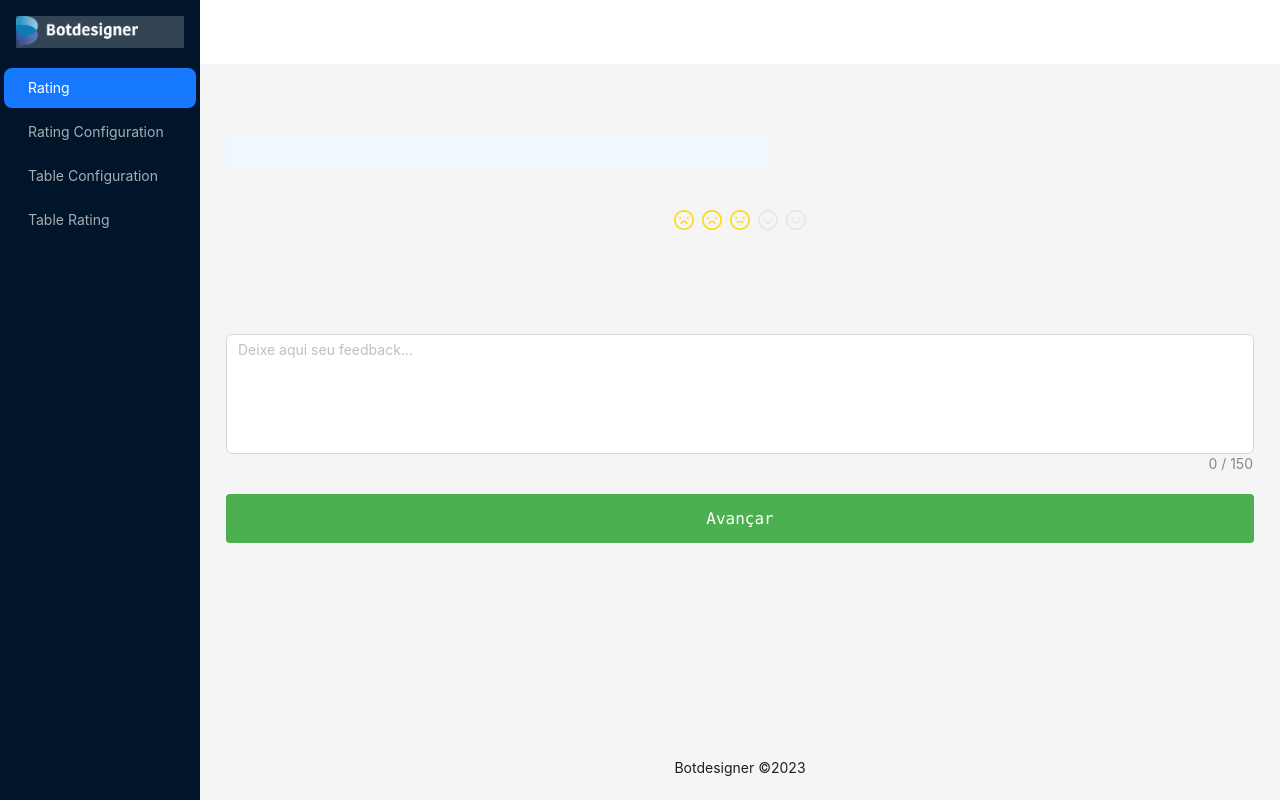
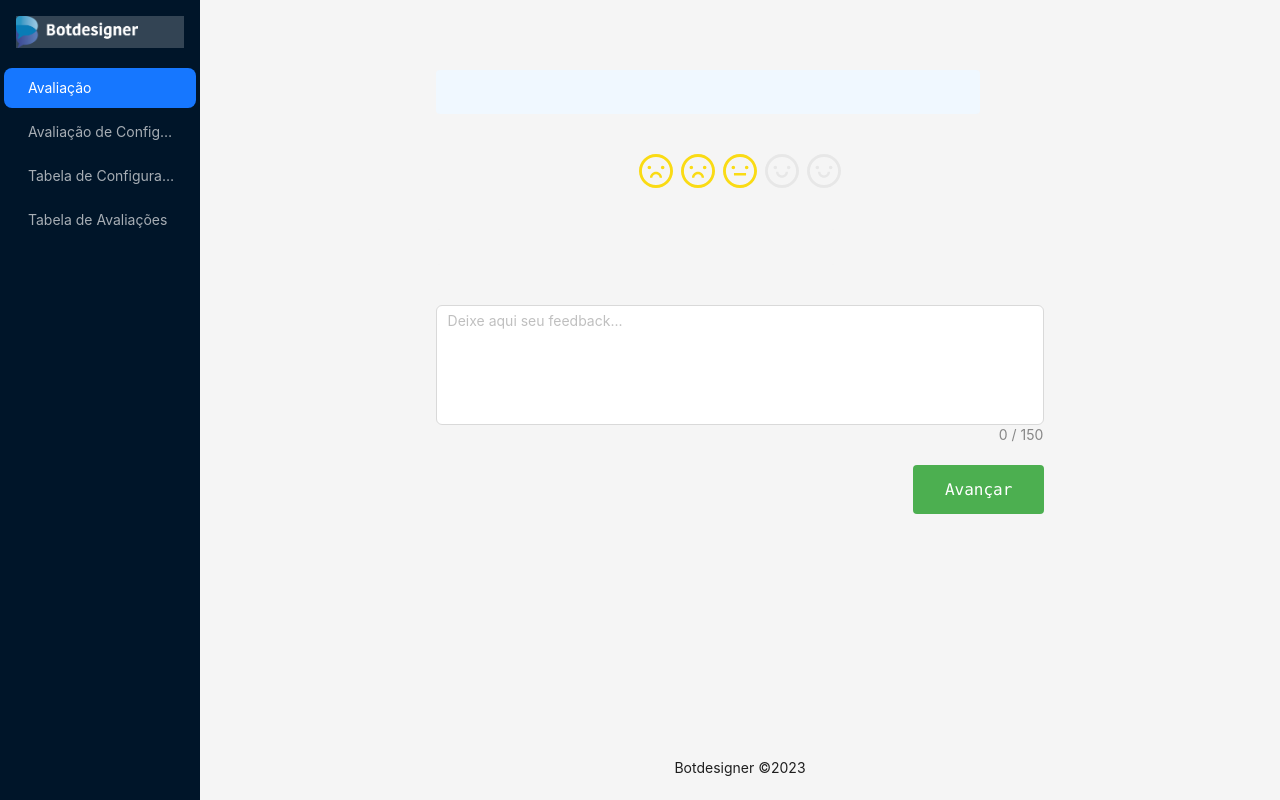
Before and after one commit to Cypirando/configuration-messages, a React (Create React App) app: page /rating in a window 1280 px wide. Built offline with nearby package versions, Linux system fonts and the light colour scheme.

Commit message:
atualizando o projeto

```diff
--- a/public/index.html
+++ b/public/index.html
@@ -12,7 +12,7 @@
 
     <title>Notification Service</title>
   </head>
-  <body style="margin: 0">
+  <body style="margin: 0;">
     <noscript>You need to enable JavaScript to run this app.</noscript>
     <div id="root"></div>
   </body>
--- a/src/components/Button/index.tsx
+++ b/src/components/Button/index.tsx
@@ -3,11 +3,11 @@ import { StyledButton } from "./styles";
 
 interface ButtonProps {
    onClick: (event: React.MouseEvent<HTMLButtonElement>) => void;
-  children:React.ReactNode;
+   text: string;
 }
 
 const Button = (props: ButtonProps) => {
-  return <StyledButton onClick={props.onClick}>{props.children}</StyledButton>;
+  return <StyledButton onClick={props.onClick}>{props.text}</StyledButton>;
 };
 
 export default Button;
--- a/src/components/Form/styles.ts
+++ b/src/components/Form/styles.ts
@@ -2,7 +2,7 @@ import styled from "styled-components";
 
 export const StyledForm = styled.form`
   padding: 10px;
-  width: 100%;
+  width: 60%;
   display: grid;
   row-gap: 40px;
 `;
--- a/src/components/Navbar/index.tsx
+++ b/src/components/Navbar/index.tsx
@@ -131,37 +131,37 @@ const App: React.FC = () => {
   }, [location.pathname]);
 
   return (
-    <Layout style={{ minHeight: "100vh" }}>
-      <Sider>
+
+    <Layout  style={{ minHeight: "100vh" }}>
+      <Sider >
         <StyledLogo>
           <img src="/logo-botdesigner-light.png" alt="Logo" height="32px" />
         </StyledLogo>
         <Menu theme="dark" selectedKeys={[selectedKey]} mode="inline">
           <Menu.Item key="rating" onClick={() => handleMenuClick("rating")}>
-            Rating
+            Avaliação
           </Menu.Item>
           <Menu.Item
             key="rating-configuration"
             onClick={() => handleMenuClick("rating-configuration")}
           >
-            Rating Configuration
+            Avaliação de Configuração
           </Menu.Item>
           <Menu.Item
             key="table-configuration"
             onClick={() => handleMenuClick("table-configuration")}
           >
-            Table Configuration
+            Tabela de Configurações
           </Menu.Item>
           <Menu.Item
             key="table-rating"
             onClick={() => handleMenuClick("table-rating")}
           >
-            Table Rating
+            Tabela de Avaliações
           </Menu.Item>
         </Menu>
       </Sider>
       <Layout>
-        <Header style={{ background: "#fff", padding: 0 }} />
         <Content style={{ margin: "0 16px" }}>{selectedComponent}</Content>
         <Footer style={{ textAlign: "center" }}>Botdesigner ©2023</Footer>
       </Layout>
--- a/src/components/Stars/index.tsx
+++ b/src/components/Stars/index.tsx
@@ -1,5 +1,6 @@
 import { FrownOutlined, MehOutlined, SmileOutlined } from "@ant-design/icons";
 import { Rate } from "antd";
+import { StyledStar } from "./styles";
 
 const customIcons: Record<number, React.ReactNode> = {
   1: <FrownOutlined />,
@@ -21,7 +22,9 @@ const Stars: React.FC<StarProps> = ({ onChange, value }) => {
   };
   return (
     <>
-      <Rate defaultValue={3} character={character} onChange={handleChange} />
+
+        <Rate defaultValue={3} character={character} onChange={handleChange}  style={{ fontSize: "34px" }} />
+
     </>
   );
 };
--- /dev/null
+++ b/src/components/Stars/styles.ts
@@ -0,0 +1,5 @@
+import styled from "styled-components";
+
+export const StyledStar = styled.button`
+font-size: 35px;
+`;
--- a/src/components/TableConfig/index.tsx
+++ b/src/components/TableConfig/index.tsx
@@ -79,7 +79,7 @@ const TableConfig: React.FC = () => {
       columns={columns}
       dataSource={data}
       pagination={{ pageSize: 10 }}
-      scroll={{ y: 469 }}
+      scroll={{ y: 440 }}
     />
   );
 };
--- a/src/pages/Rating/index.tsx
+++ b/src/pages/Rating/index.tsx
@@ -7,8 +7,9 @@ import Form from "../../components/Form";
 import Stars from "../../components/Stars";
 import TextRatingUser from "../../components/TextRatingUser";
 import { getQuestions, getFeedback, postAssessment } from "../../api";
-import { StyledCenter, StyledQuestions, StyledFeedback } from "./styles";
+import { StyledCenter, StyledQuestions, StyledFeedback, StyledBtn } from "./styles";
 import { useLocation, useParams } from "react-router";
+
 
 const Rating = () => {
   const location = useLocation();
@@ -46,10 +47,12 @@ const Rating = () => {
       message.error("Erro ao enviar dados");
     }
   };
+
   const handleOk = () => {
     setVisible(false);
     message.success("Dados enviados com sucesso!");
   };
+
   useEffect(() => {
     if (id) {
       getQuestions(id)
@@ -69,7 +72,6 @@ const Rating = () => {
         });
     }
   }, [id]);
-
 
   return (
     <Form>
@@ -95,7 +97,9 @@ const Rating = () => {
       </StyledFeedback>
 
       <TextRatingUser onChange={handleFeedbackChange} value={feedback_end} />
-      <Button onClick={handleClick}>Avançar</Button>
+      <StyledBtn>
+        <Button onClick={handleClick} text="Avançar" />
+      </StyledBtn>
     </Form>
   );
 };
--- a/src/pages/Rating/styles.ts
+++ b/src/pages/Rating/styles.ts
@@ -6,7 +6,7 @@ export const StyledCenter = styled.div`
 `;
 export const StyledQuestions = styled.div`
   display: flex;
-  font-size: large;
+  font-size: 22px;
   justify-content: center;
   background: aliceblue;
   border-radius:4px;
@@ -20,8 +20,8 @@ export const StyledFeedback = styled.div`
   display: flex;
   justify-content: center;
   color: darkgray;
-  font-size: smaller;
-  max-width: 300px;
+  font-size: 18px;
+  max-width: 400px;
   background: whitesmoke;
   border-radius:4px;
   padding: 0 10px;
@@ -29,3 +29,7 @@ export const StyledFeedback = styled.div`
     monospace;
 
 `;
+export const StyledBtn = styled.div`
+  display: flex;
+  justify-content: end;
+`;
--- a/src/pages/RatingConfiguration/index.tsx
+++ b/src/pages/RatingConfiguration/index.tsx
@@ -7,6 +7,7 @@ import { message } from "antd";
 import { postData } from "../../api";
 import { useLocation, useParams } from "react-router-dom";
 import axios from "axios";
+import { StyledBtn } from "./styles";
 const RatingConfiguration = () => {
   const location = useLocation();
   const { id } = useParams();
@@ -49,7 +50,6 @@ const RatingConfiguration = () => {
     setFeedback_text(newValue);
   };
 
-
   const handleClick = async () => {
     if (!question_text) {
       message.error("O campo da questão é obrigatório!");
@@ -82,8 +82,9 @@ const RatingConfiguration = () => {
     <Form>
       <TextConfig onChange={handleTextConfigChange} value={question_text} />
       <TextRating onChange={handleTextRatingChange} value={feedback_text} />
-
-      <Button onClick={handleClick}>Avançar</Button>
+      <StyledBtn>
+        <Button onClick={handleClick} text="Salvar" />
+      </StyledBtn>
     </Form>
   );
 };
--- /dev/null
+++ b/src/pages/RatingConfiguration/styles.ts
@@ -0,0 +1,6 @@
+import styled from "styled-components";
+
+export const StyledBtn = styled.div`
+  display: flex;
+  justify-content: end;
+`;
```
Also changed, not shown: src/api/index.ts (line endings or trailing spaces).
